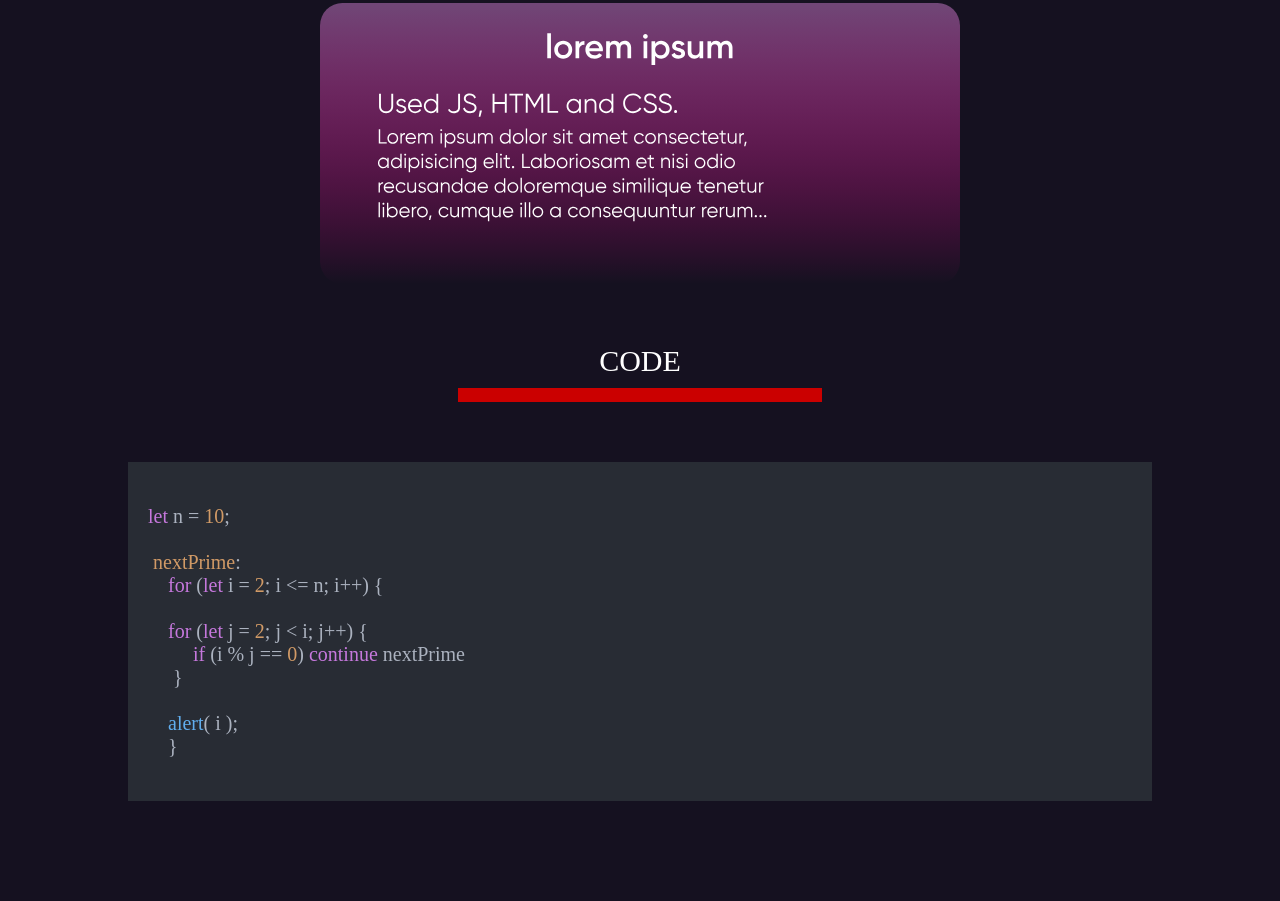
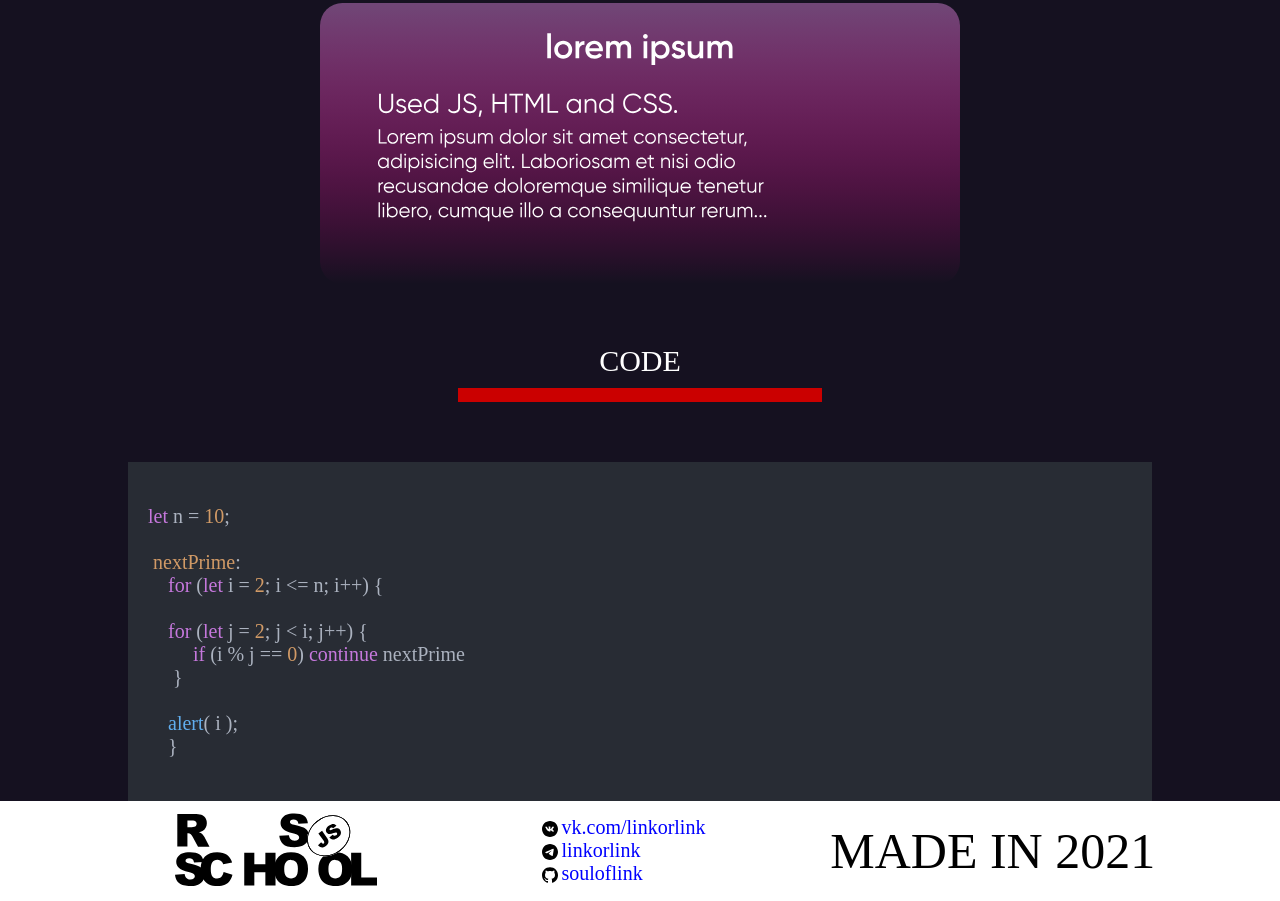
Before and after one commit to souloflink/rsschool-cv, a plain HTML site: page index.html in a window 1280 px wide. Shown: the part 2127-3028 px from the top of the page. Before the commit the page ends 2928 px from the top, so only its background shows below. Drawn offline with Linux system fonts and the light colour scheme.

Commit message:
feat: almost end project

```diff
--- a/index.html
+++ b/index.html
@@ -119,6 +119,13 @@ let n = 10;
         </section>
     </main>
     <footer class="footer">
+       <a href="https://rs.school/js/"> <img src='images/logo.svg' alt="logo" class="footer__logo-rs-school"> </a>
+        <ul class="footer__contacts">
+            <li><a href='https://vk.com/linkorlink' class="footer__item vk">vk.com/linkorlink</a></li>
+            <li><a href='https://t.me/linkorlink' class="footer__item tg">linkorlink</a></li>
+            <li><a href="https://github.com/souloflink" class="footer__item github">souloflink</a></li>
+        </ul>
+        <span class='footer__time-made'>MADE IN 2021</span>
     </footer>
 </body>
 </html>
--- a/styles.css
+++ b/styles.css
@@ -178,7 +178,67 @@
         height: 65%;
         width: 65%;
     }
-    .header__burger {
-        display: inline-block
+}
+
+.footer {
+    height: 100px;
+    background-color: white;
+    display: flex;
+    align-items: center;
+    justify-content: space-evenly;
+}
+
+.footer__logo-rs-school {
+    height: 75px;
+    margin: auto 0px auto 50px;
+}
+
+.footer_contacts {
+    margin-left: 150px;
+    color: black
+}
+
+.vk {
+    list-style: none; /* Убираем исходные маркеры */
+    background: url(images/vk.svg) no-repeat 0 75%/16px 16px; /* Параметры фона */
+    padding-left: 20px; /* Смещаем текст вправо */
+    color: blue;
+}
+
+.tg {
+    list-style: none; /* Убираем исходные маркеры */
+    background: url(images/tg.svg) no-repeat 0 75%/16px 16px; /* Параметры фона */
+    padding-left: 20px; /* Смещаем текст вправо */
+    color: blue;
+}
+
+.github {
+    list-style: none; /* Убираем исходные маркеры */
+    background: url(images/github.svg) no-repeat 0 75%/16px 16px; /* Параметры фона */
+    padding-left: 20px; /* Смещаем текст вправо */
+    color: blue;
+}
+
+.footer__time-made {
+    color: black;
+    font-size: 50px;
+}
+
+@media (max-width: 1000px) {
+    .footer__time-made {
+        display: none;
+    }
+    .footer {
+        justify-content: space-evenly;
     }
 }
+
+@media (max-width: 450px) {
+    .footer__logo-rs-school, .vk, .tg {
+        display: none;
+    }
+    .footer__contacts {
+        margin-bottom: 15%;
+        margin-right: 27%
+    }
+}
```
Also changed, not shown: images/github.svg (added), images/logo.svg (added), images/tg.svg (added), images/vk.svg (added).
